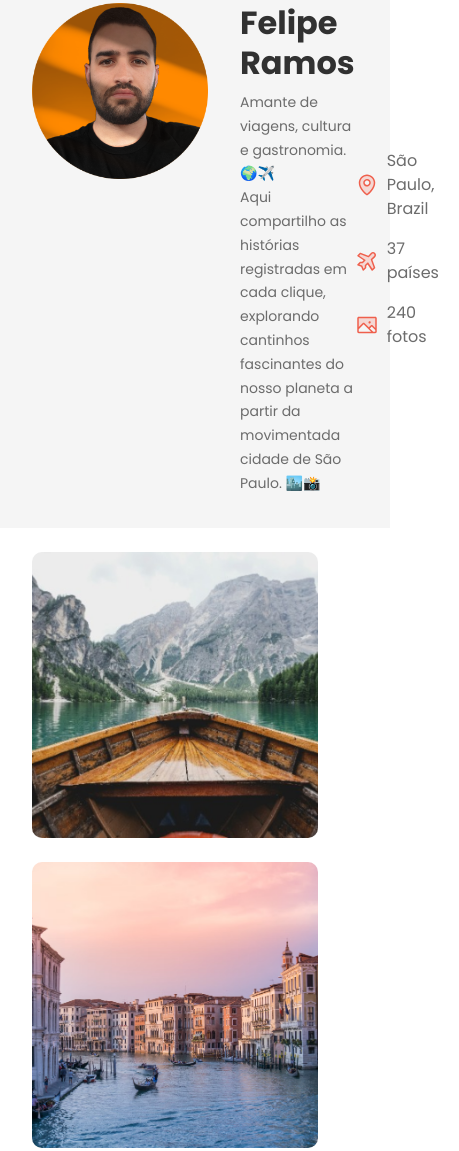
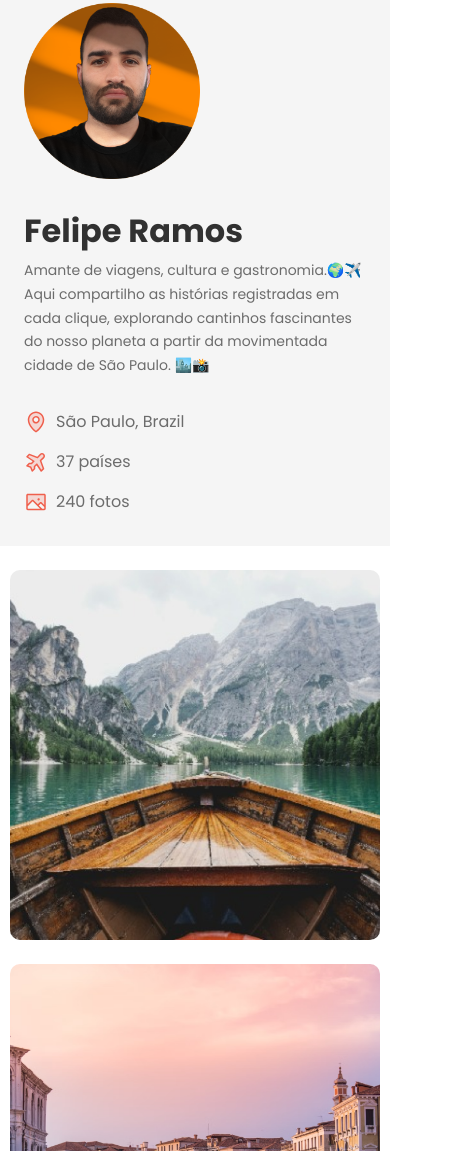
Before and after one commit to felipe0424/projeto-viagens-responsivo, a plain HTML site: page index.html in a window 390 px wide. Shown: the part 125-1276 px from the top of the page, 459 px wide, since content can reach past the window. Drawn offline with Linux system fonts and the light colour scheme.

Commit message:
responsividade

```diff
--- a/index.html
+++ b/index.html
@@ -21,22 +21,22 @@
           </a>
           <ul id="menu">
             <li>
-              <a href="#">
+              <a class="pesquisa" href="#">
                 <img src="assets/icons/MagnifyingGlass.svg" alt="Pesquisar">
               </a>
             </li>
             <li>
-              <a href="#">
+              <a class="explorar" href="#">
                 <p>Explorar</p>
               </a>
             </li>
             <li>
-              <a href="#">
+              <a class="viagens" href="#">
                 <p>Minhas Viagens</p>
               </a>
             </li>
             <li>
-              <a href="#">
+              <a class="profile" href="#">
                 <img src="assets/images/profile.png" alt="Perfil">
               </a>
             </li>
--- a/style/footer.css
+++ b/style/footer.css
@@ -10,3 +10,12 @@
   display: flex;
   gap: 24px;
 }
+
+@media (max-width: 720px) {
+  .rodape {
+    display: flex;
+    flex-direction: column;
+    align-items: center;
+    gap: 8px;
+  }
+}
--- a/style/global.css
+++ b/style/global.css
@@ -47,3 +47,11 @@ a:hover {
   background-color: var(--surface-color);
   padding: 0 0 32px 0;
 }
+
+@media (width <= 720px) {
+  .conteiner {
+    padding-inline: 24px;
+    max-width: 720px;
+    margin-inline: auto;
+  }
+}
--- a/style/header.css
+++ b/style/header.css
@@ -18,7 +18,7 @@
 }
 
 #info {
-  max-width: 384px;
+  width: auto;
 }
 
 #info h1 {
@@ -46,3 +46,31 @@
   align-items: center;
   gap: 8px;
 }
+
+@media (max-width: 720px) {
+  .about {
+    display: flex;
+    flex-direction: column;
+    align-items: start;
+    margin-top: 32px;
+  }
+
+  #profile {
+    display: flex;
+    flex-direction: column;
+
+  }
+
+  #list {
+    text-decoration: none;
+    list-style: none;
+    margin-top: 32px;
+  }
+
+  #list li {
+    display: flex;
+    justify-content: start;
+    align-items: start;
+    gap: 8px;
+  }
+}
--- a/style/main.css
+++ b/style/main.css
@@ -18,3 +18,22 @@ main {
   border-radius: 10px;
   display: block;
 }
+
+@media (max-width: 720px) {
+  .gallery {
+    display: flex;
+    flex-wrap: wrap;
+    max-width: 1280px;
+    justify-content: space-between;
+    gap: 24px;
+    box-sizing: border-box;
+    display: flex;
+    justify-content: center;
+    align-items: center;
+  }
+
+  main div img {
+    width: 370px;
+    height: 370px;
+  }
+}
--- a/style/nav.css
+++ b/style/nav.css
@@ -19,3 +19,17 @@ nav ul li:last-child img {
   height: 40px;
   object-fit: cover;
 }
+
+@media (max-width: 720px) {
+  nav ul {
+    display: flex;
+    gap: 8px;
+
+    & .explorar {
+      display: none;
+    }
+    & .viagens {
+      display: none;
+    }
+  }
+}
```
Also changed, not shown: 3 other files.
